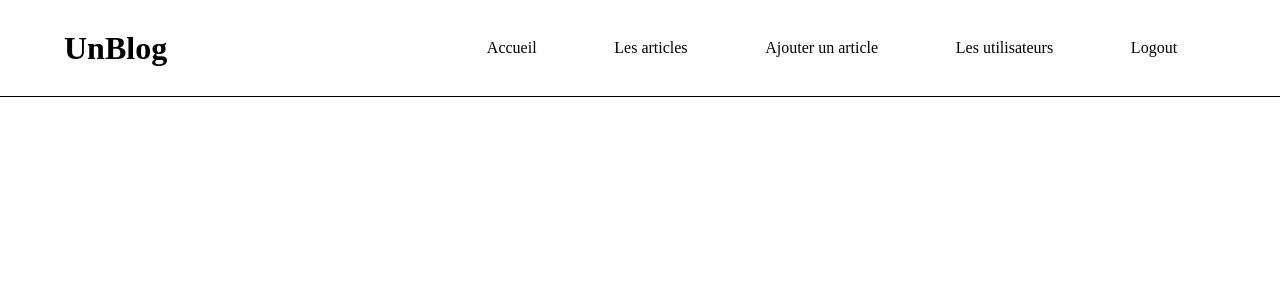
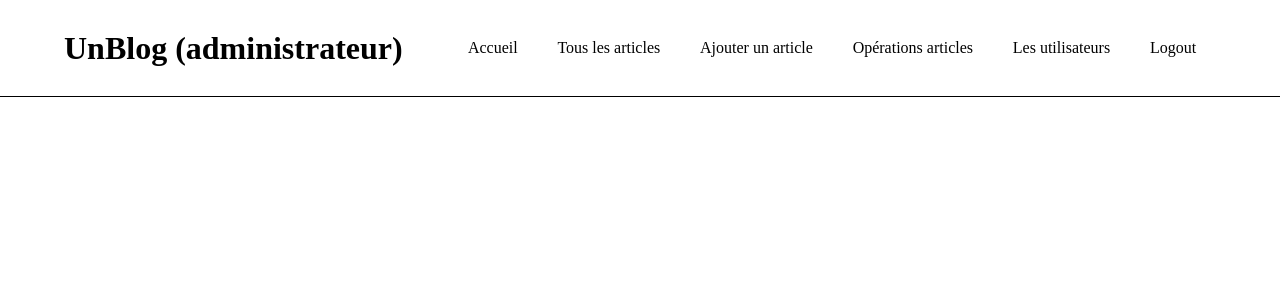
Before and after one commit to rachboudj/evaluation-php, a PHP site: page /evaluation-php-rachid/includes/headerAdmin.php in a window 1280 px wide. Shown: the top 300 px of the page. Run offline with PHP 8.4, Linux system fonts and the light colour scheme.

Commit message:
ajout d'un lien qui permet de voir tous les articles publié pour l'administrateur

```diff
--- a/includes/headerAdmin.php
+++ b/includes/headerAdmin.php
@@ -10,13 +10,14 @@
 <body>
     <header>
         <div class="logo">
-            UnBlog
+            UnBlog (administrateur)
         </div>
         <nav>
             <ul>
                 <li><a href="index.php?page=accueil">Accueil</a></li>
-                <li><a href="index.php?page=articlesAdmin">Les articles</a></li>
+                <li><a href="index.php?page=articles">Tous les articles</a></li>
                 <li><a href="index.php?page=newArticle">Ajouter un article</a></li>
+                <li><a href="index.php?page=articlesAdmin">Opérations articles</a></li>
                 <li><a href="index.php?page=utilisateur">Les utilisateurs</a></li>
                 <li><a href="index.php?page=logout">Logout</a></li>
             </ul>
```
